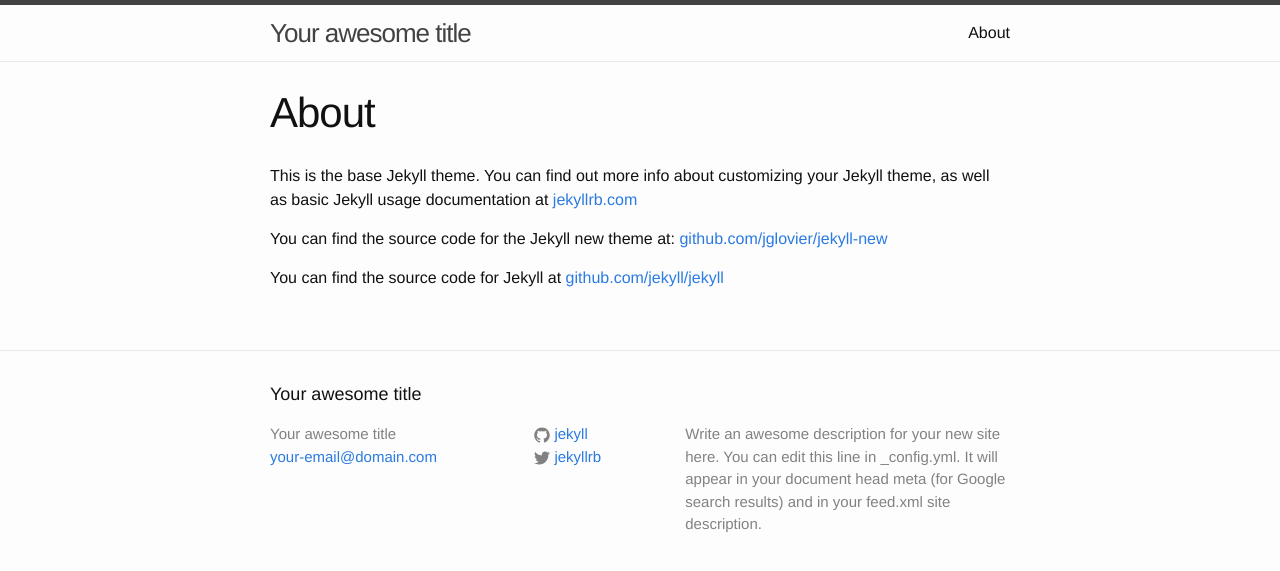
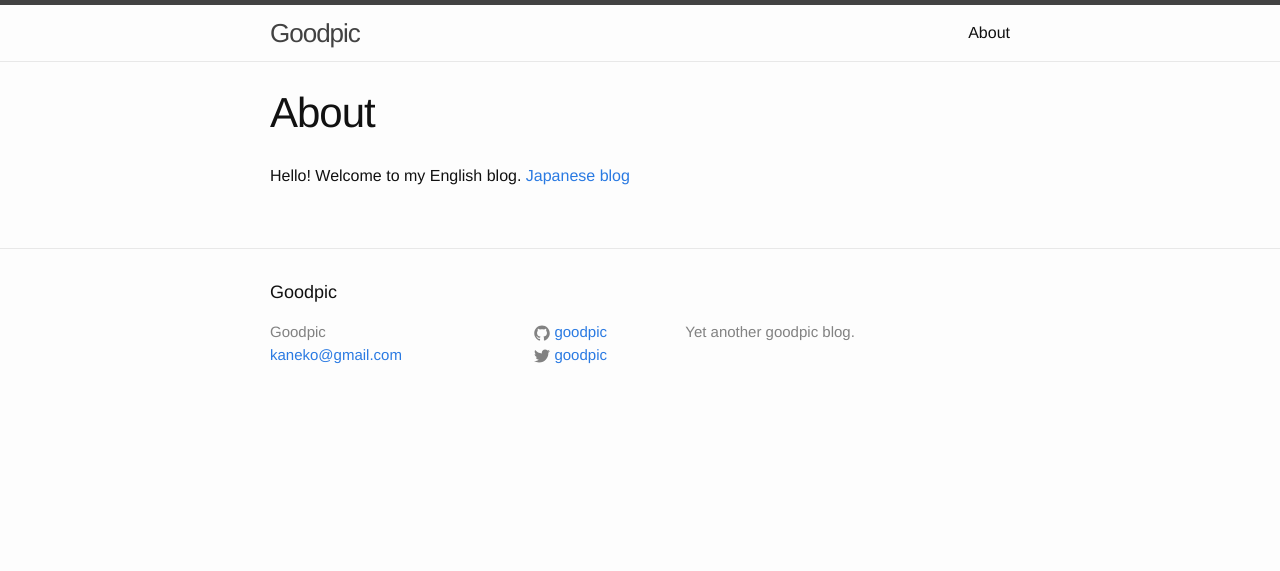
Before and after one commit to goodpic/goodpic.github.com, a Jekyll site: the page built from about.md, in a window 1280 px wide. Shown: the top 571 px of the page. Built offline with Jekyll 4.4.1, drawn with Linux system fonts in a browser that asks for light colours.

Commit message:
update info

```diff
--- a/_config.yml
+++ b/_config.yml
@@ -1,14 +1,12 @@
 # Site settings
-title: Your awesome title
-email: your-email@domain.com
+title: Goodpic
+email: kaneko@gmail.com
 description: > # this means to ignore newlines until "baseurl:"
-  Write an awesome description for your new site here. You can edit this
-  line in _config.yml. It will appear in your document head meta (for
-  Google search results) and in your feed.xml site description.
+  Yet another goodpic blog.
 baseurl: "" # the subpath of your site, e.g. /blog/
-url: "http://yourdomain.com" # the base hostname & protocol for your site
-twitter_username: jekyllrb
-github_username:  jekyll
+url: "http://en.goodpic.com" # the base hostname & protocol for your site
+twitter_username: goodpic
+github_username:  goodpic
 
 # Build settings
 markdown: kramdown
--- a/about.md
+++ b/about.md
@@ -4,8 +4,5 @@
 permalink: /about/
 ---
 
-This is the base Jekyll theme. You can find out more info about customizing your Jekyll theme, as well as basic Jekyll usage documentation at [jekyllrb.com](http://jekyllrb.com/)
-
-You can find the source code for the Jekyll new theme at: [github.com/jglovier/jekyll-new](https://github.com/jglovier/jekyll-new)
-
-You can find the source code for Jekyll at [github.com/jekyll/jekyll](https://github.com/jekyll/jekyll)
+Hello! Welcome to my English blog.
+[Japanese blog](http://www.goodpic.com/mt)
```
